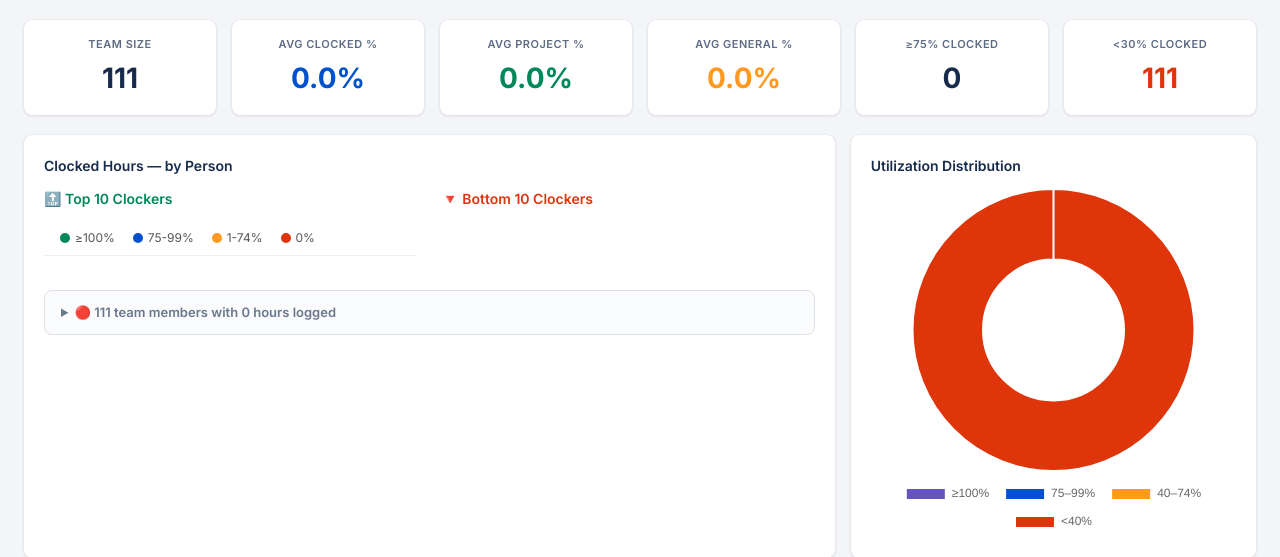
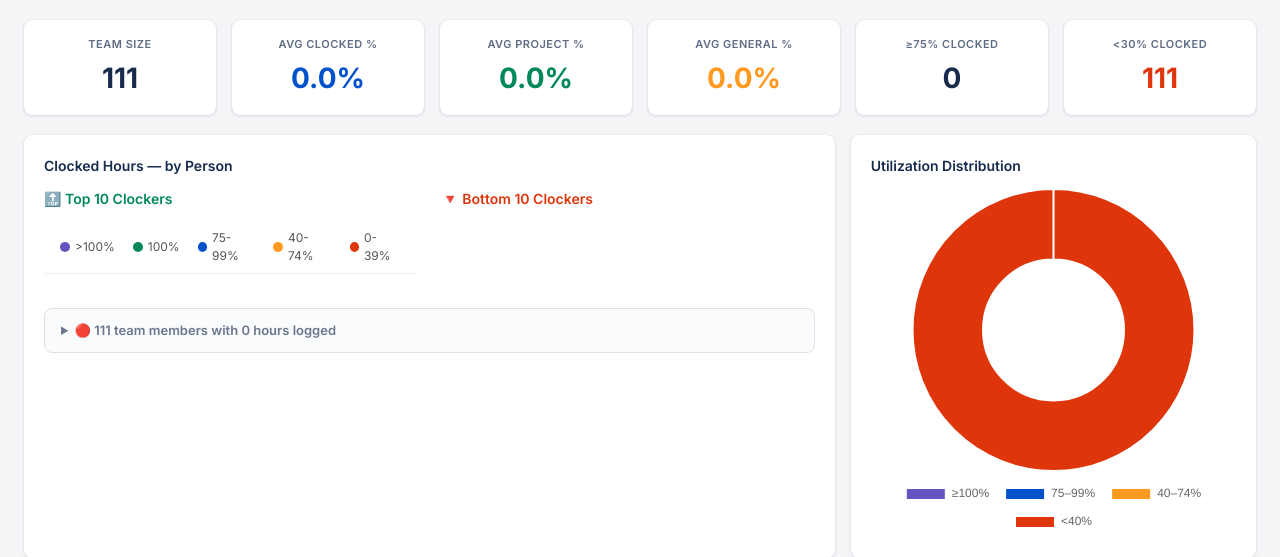
Before and after one commit to achalabhishek-idt/engg-effort-clocking, a Flask app: page / in a window 1280 px wide. Shown: the part 90-647 px from the top of the page. Run offline with Flask 3, Linux system fonts and the light colour scheme.

```diff
--- a/static/css/styles.css
+++ b/static/css/styles.css
@@ -361,5 +361,8 @@ tbody tr:hover { background: #fafbfc; }
 
 .dot.green  { background: #00875A; }
 .dot.blue   { background: #0052CC; }
+.dot.purple { background: #6554C0; }
 .dot.orange { background: #FF991F; }
 .dot.red    { background: #DE350B; }
+.dot.orange { background: #FF991F; }
+.dot.red    { background: #DE350B; }
--- a/static/js/dashboard.js
+++ b/static/js/dashboard.js
@@ -106,7 +106,8 @@ function renderBarChart() {
     const notLogged = dashboardData.filter(r => r.total === 0);
 
     const getColor = (pct) => {
-        if (pct >= 1.0)  return "#00875A";
+        if (pct > 1.0)  return "#6554C0"; // overutilized flag
+        if (pct >= 1.0) return "#00875A";
         if (pct >= 0.75) return "#0052CC";
         if (pct >= 0.40) return "#FF991F";
         return "#DE350B";
@@ -145,10 +146,11 @@ function renderBarChart() {
 
     const legendHtml = `
         <div class="chart-legend-strip" style="margin-top: 12px;">
-            <span class="legend-item"><span class="dot green"></span> ≥100%</span>
+            <span class="legend-item"><span class="dot purple"></span> >100%</span>
+            <span class="legend-item"><span class="dot green"></span> 100%</span>
             <span class="legend-item"><span class="dot blue"></span> 75-99%</span>
-            <span class="legend-item"><span class="dot orange"></span> 1-74%</span>
-            <span class="legend-item"><span class="dot red"></span> 0%</span>
+            <span class="legend-item"><span class="dot orange"></span> 40-74%</span>
+            <span class="legend-item"><span class="dot red"></span> 0-39%</span>
         </div>
     `;
 
@@ -217,7 +219,7 @@ function renderTable() {
     if (filter === "high") rows = rows.filter(r => r.clocked_pct >= 0.75);
     else if (filter === "mid") rows = rows.filter(r => r.clocked_pct >= 0.40 && r.clocked_pct < 0.75);
     else if (filter === "low") rows = rows.filter(r => r.clocked_pct < 0.40);
-    else if (filter === "over") rows = rows.filter(r => r.clocked_pct >= 1.0);
+    else if (filter === "over") rows = rows.filter(r => r.clocked_pct > 1.0);
 
     if (search) rows = rows.filter(r => r.name.toLowerCase().includes(search));
 
@@ -342,10 +344,11 @@ function badge(val, forceColor) {
     let cls;
     if (forceColor === "green") cls = "badge-green";
     else if (forceColor === "amber") cls = "badge-amber";
+    else if (val > 1.0) cls = "badge-red";
+    else if (val >= 1.0) cls = "badge-green";
     else if (val >= 0.75) cls = "badge-green";
     else if (val >= 0.40) cls = "badge-amber";
     else cls = "badge-red";
-    if (val >= 1.0 && !forceColor) cls = "badge-blue";
     return `<span class="badge ${cls}">${p}%</span>`;
 }
 
--- a/templates/dashboard.html
+++ b/templates/dashboard.html
@@ -4,6 +4,15 @@
     <meta charset="UTF-8">
     <meta name="viewport" content="width=device-width, initial-scale=1.0">
     <title>Engineering Resource Utilization Matrix</title>
+    <!-- Google tag (gtag.js) -->
+    <script async src="https://www.googletagmanager.com/gtag/js?id=G-W3875ZY2DE"></script>
+    <script>
+      window.dataLayer = window.dataLayer || [];
+      function gtag(){dataLayer.push(arguments);}
+      gtag('js', new Date());
+
+      gtag('config', 'G-W3875ZY2DE');
+    </script>
     <link rel="stylesheet" href="/static/css/styles.css">
     <script src="https://cdn.jsdelivr.net/npm/chart.js@4.4.4/dist/chart.umd.min.js"></script>
     <link rel="preconnect" href="https://fonts.googleapis.com">
```
